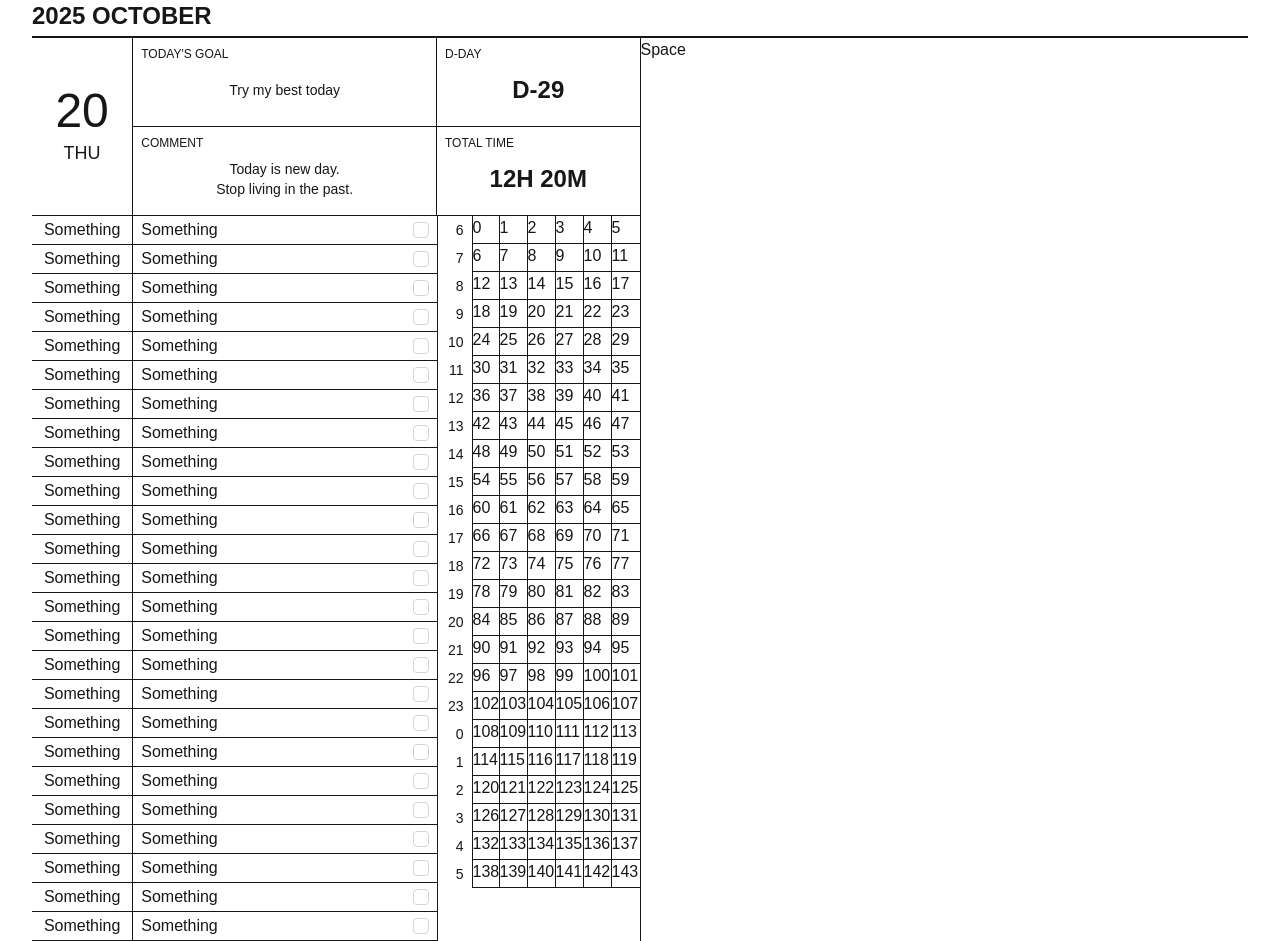
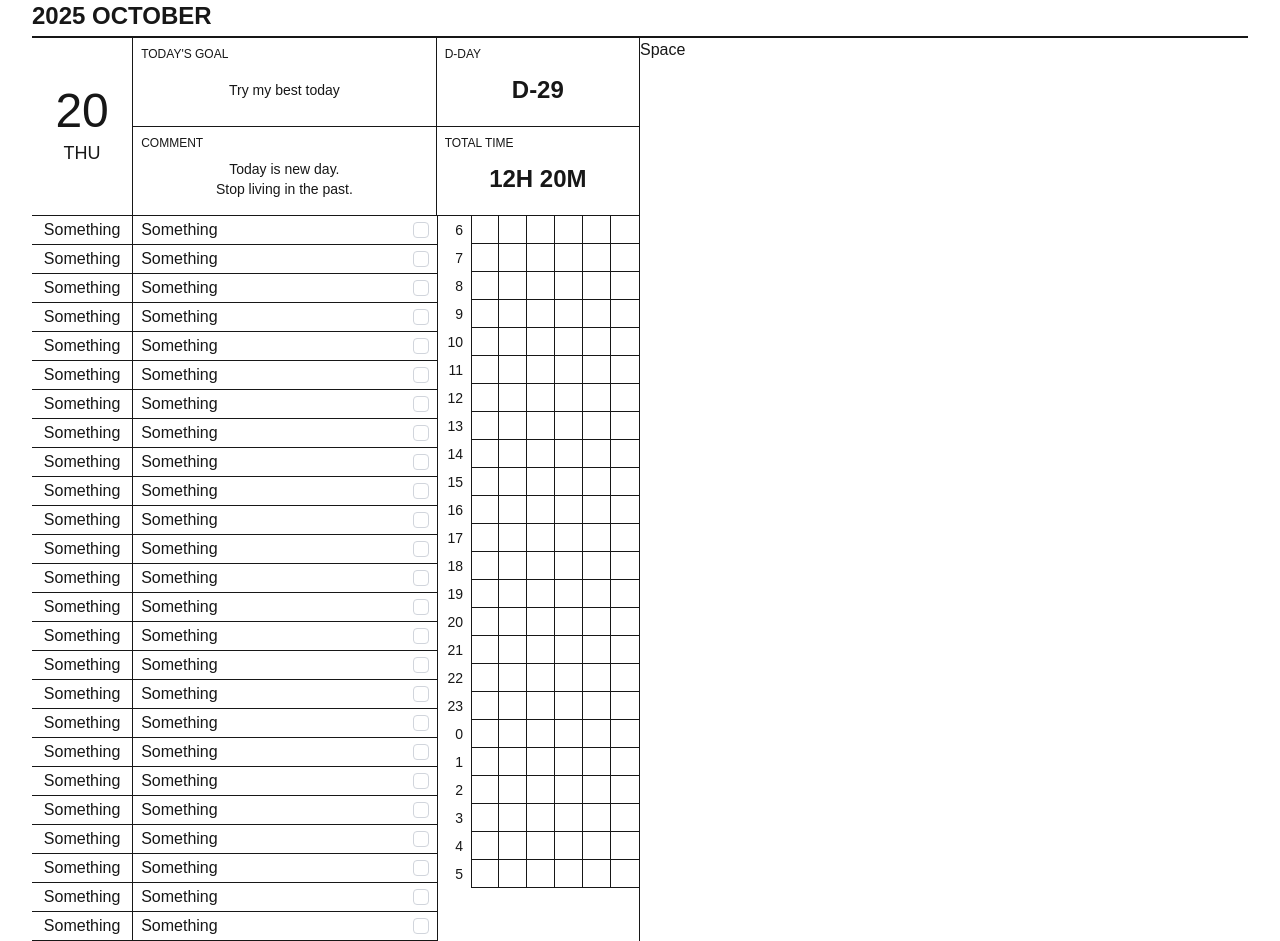
Before and after one commit to Daniely2564/10-minute-planner, a Next.js app: page / in a window 1280 px wide. Built offline with nearby package versions, Linux system fonts and the light colour scheme.

Commit message:
feat: complete timeblocks create block
Todo:
- update or delete existing blocks
- overlapping timeblocks
  - disguise by the prior ones or disable such feature?
- where do we edit the page context
- how do I integrate DB?

```diff
--- a/app/page.tsx
+++ b/app/page.tsx
@@ -1,105 +1,16 @@
 "use client";
-import Checkbox from "@custom/components/checkbox";
-import Slider from "@custom/components/drawer";
-import TenMinutePlanner, {
-  TimeBlock,
-} from "@custom/components/ten-minute-planner";
-import TimeblockSlider from "@custom/components/timeblockSlider";
-import { _500Colors, BgColorWithLightness } from "@custom/types";
-import { useState } from "react";
+import DayPage from "@custom/components/dayPage";
+import { _500Colors } from "@custom/types";
 
 export default function Home() {
-  const timeblocks: TimeBlock[] = [];
-  const [showTimeblockSlider, setShowTimeblockSlider] = useState(false);
-  const [timeblockContent, setTimeblockContent] = useState<{
-    start: number;
-    end: number;
-  } | null>(null);
-  const [timeblockColor, setTimeblockColor] = useState<BgColorWithLightness>(
-    _500Colors[0]
-  );
-  const onTimeblockCreate = (start: number, end: number, cb?: () => void) => {
-    console.log("hi", start, end);
-    setShowTimeblockSlider(true);
-    setTimeblockContent({ start, end });
-    typeof cb === "function" && cb();
-  };
   return (
     <div className="mx-auto max-w-7xl sm:px-6 lg:px-8">
-      <TimeblockSlider
-        open={showTimeblockSlider}
-        close={() => setShowTimeblockSlider(false)}
-        onColorChange={(color) => setTimeblockColor(color)}
-        startTime={timeblockContent?.start}
-        endTime={timeblockContent?.end}
-      />
       <div>
         <h1 className="text-2xl pb-1 font-bold uppercase">2025 October</h1>
       </div>
       <div className="flex border-t-2">
-        <div className="flex-1 grid grid-cols-6 border-r-1">
-          <div className="col-span-1 flex justify-center border-r-1 border-b-1">
-            <div className="text-sm flex items-center flex-col font-medium h-full justify-center gap-1">
-              <div className="text-5xl">20</div>
-              <div className="text-lg">THU</div>
-            </div>
-          </div>
-          <div className="col-span-3 border-r-1">
-            <div className="text-sm flex items-center flex-col p-2 border-b-1">
-              <div className="text-xs uppercase self-start font-medium">
-                Today's Goal
-              </div>
-              <div className="flex justify-center h-full items-center min-h-14 text-center">
-                Try my best today
-              </div>
-            </div>
-            <div className="text-sm flex items-center flex-col p-2 border-b-1">
-              <div className="text-xs uppercase self-start font-medium">
-                Comment
-              </div>
-              <div className="flex justify-center h-full items-center min-h-14 text-center">
-                Today is new day. <br /> Stop living in the past.
-              </div>
-            </div>
-          </div>
-          <div className="col-span-2 text-2xl font-bold">
-            <div className="flex items-center flex-col p-2 border-b-1">
-              <div className="text-xs uppercase self-start font-medium">
-                D-Day
-              </div>
-              <div className="flex justify-center h-full items-center min-h-14 text-center">
-                D-29
-              </div>
-            </div>
-            <div className="font-bold flex items-center flex-col p-2 border-b-1">
-              <div className="text-xs uppercase self-start font-medium">
-                Total Time
-              </div>
-              <div className="flex justify-center h-full items-center min-h-14 text-center">
-                12H 20M
-              </div>
-            </div>
-          </div>
-          <div className="col-span-4 ">
-            {Array.from({ length: 25 }).map((_, idx) => (
-              <div className="grid grid-cols-4 border-b" key={idx}>
-                <div className="col-span-1 border-r text-center py-0.5">
-                  Something
-                </div>
-                <div className="col-span-3 pl-2 pr-2 py-0.5 flex">
-                  <div className="flex-1">Something</div>
-                  <Checkbox id={`checkbox-${idx}`} onClick={console.log} />
-                </div>
-              </div>
-            ))}
-          </div>
-          <div className="col-span-2 border-l-1">
-            <TenMinutePlanner
-              timeblocks={timeblocks}
-              onTimeblockCreate={onTimeblockCreate}
-              selectedRangeColor={timeblockColor}
-            />
-          </div>
+        <div className="flex-1">
+          <DayPage timeblocks={[]} />
         </div>
         <div className="flex-1">Space</div>
       </div>
--- a/components/dayPage.tsx
+++ b/components/dayPage.tsx
@@ -1,7 +1,99 @@
-interface DayPageProps {}
+import { TimeblockContextProvider } from "@custom/context/ten-minute-timeblock-context";
+import TenMinutePlanner, { TimeBlock } from "./ten-minute-planner";
+import Checkbox from "./checkbox";
+import TimeblockSlider from "./timeblockSlider";
+import { useState } from "react";
+import { _500Colors, BgColorWithLightness } from "@custom/types";
 
-const DayPage = ({}: DayPageProps) => {
-  return <div>DayPage</div>;
+interface DayPageProps {
+  timeblocks: TimeBlock[];
+}
+
+const DayPage = ({ timeblocks: initialTimeblocks }: DayPageProps) => {
+  const [showTimeblockSlider, setShowTimeblockSlider] = useState(false);
+  const [timeblockContent, setTimeblockContent] = useState<{
+    start: number;
+    end: number;
+  } | null>(null);
+  const [timeblockColor, setTimeblockColor] = useState<BgColorWithLightness>(
+    _500Colors[0]
+  );
+  const onTimeblockCreate = (start: number, end: number, cb?: () => void) => {
+    console.log("hi", start, end);
+    setShowTimeblockSlider(true);
+    setTimeblockContent({ start, end });
+    typeof cb === "function" && cb();
+  };
+  return (
+    <TimeblockContextProvider timeblocks={initialTimeblocks}>
+      <TimeblockSlider
+        open={showTimeblockSlider}
+        close={() => setShowTimeblockSlider(false)}
+        startTime={timeblockContent?.start}
+        endTime={timeblockContent?.end}
+      />
+      <div className="grid grid-cols-6 border-r-1">
+        <div className="col-span-1 flex justify-center border-r-1 border-b-1">
+          <div className="text-sm flex items-center flex-col font-medium h-full justify-center gap-1">
+            <div className="text-5xl">20</div>
+            <div className="text-lg">THU</div>
+          </div>
+        </div>
+        <div className="col-span-3 border-r-1">
+          <div className="text-sm flex items-center flex-col p-2 border-b-1">
+            <div className="text-xs uppercase self-start font-medium">
+              Today's Goal
+            </div>
+            <div className="flex justify-center h-full items-center min-h-14 text-center">
+              Try my best today
+            </div>
+          </div>
+          <div className="text-sm flex items-center flex-col p-2 border-b-1">
+            <div className="text-xs uppercase self-start font-medium">
+              Comment
+            </div>
+            <div className="flex justify-center h-full items-center min-h-14 text-center">
+              Today is new day. <br /> Stop living in the past.
+            </div>
+          </div>
+        </div>
+        <div className="col-span-2 text-2xl font-bold">
+          <div className="flex items-center flex-col p-2 border-b-1">
+            <div className="text-xs uppercase self-start font-medium">
+              D-Day
+            </div>
+            <div className="flex justify-center h-full items-center min-h-14 text-center">
+              D-29
+            </div>
+          </div>
+          <div className="font-bold flex items-center flex-col p-2 border-b-1">
+            <div className="text-xs uppercase self-start font-medium">
+              Total Time
+            </div>
+            <div className="flex justify-center h-full items-center min-h-14 text-center">
+              12H 20M
+            </div>
+          </div>
+        </div>
+        <div className="col-span-4 ">
+          {Array.from({ length: 25 }).map((_, idx) => (
+            <div className="grid grid-cols-4 border-b" key={idx}>
+              <div className="col-span-1 border-r text-center py-0.5">
+                Something
+              </div>
+              <div className="col-span-3 pl-2 pr-2 py-0.5 flex">
+                <div className="flex-1">Something</div>
+                <Checkbox id={`checkbox-${idx}`} onClick={console.log} />
+              </div>
+            </div>
+          ))}
+        </div>
+        <div className="col-span-2 border-l-1">
+          <TenMinutePlanner onTimeblockCreate={onTimeblockCreate} />
+        </div>
+      </div>
+    </TimeblockContextProvider>
+  );
 };
 
 export default DayPage;
--- a/components/ten-minute-planner/index.tsx
+++ b/components/ten-minute-planner/index.tsx
@@ -1,11 +1,12 @@
 "use client";
-import { _500Colors, BgColorWithLightness } from "@custom/types";
+import { useTimeblockContext } from "@custom/context/ten-minute-timeblock-context";
+import { _500Colors } from "@custom/types";
 import { useState } from "react";
 
 export interface TimeBlock {
   start: number;
   end: number;
-  label: string;
+  activity: string;
   color: string;
   description: string;
 }
@@ -14,20 +15,15 @@ const tenMinutesInHour = 6;
 
 interface TenMinutePlannerProps {
   initialTimeStart?: number;
-  timeblocks: TimeBlock[];
   onTimeblockCreate: (start: number, end: number, cb?: () => void) => void;
-  selectedRangeColor?: BgColorWithLightness;
 }
 
 const TenMinutePlanner = ({
   initialTimeStart = 6,
-  timeblocks: initialTimeblocks = [],
   onTimeblockCreate,
-  selectedRangeColor,
 }: TenMinutePlannerProps) => {
   const [range, setRange] = useState<null | [number] | [Number, number]>(null);
-  const [timeblocks, setTimeblocks] = useState<TimeBlock[]>(initialTimeblocks);
-  const onCellClick = (id: number) => {
+  function onCellClick(id: number) {
     if (range === null) {
       setRange([id]);
     } else if (range.length === 1) {
@@ -41,15 +37,15 @@ const TenMinutePlanner = ({
     } else {
       setRange([id]);
     }
-  };
-  const isCellInRange = (id: number) => {
+  }
+  function isCellInRange(id: number) {
     if (range === null) return false;
     if (range.length === 1) {
       return id === range[0];
     } else {
       return id >= (range[0] as number) && id <= range[1];
     }
-  };
+  }
   return (
     <div>
       {Array.from({ length: 24 }).map((_, i) => (
@@ -57,10 +53,8 @@ const TenMinutePlanner = ({
           id={i}
           hour={(i + initialTimeStart) % 24}
           key={i}
-          on={false}
           onClick={onCellClick}
           isCellInRange={isCellInRange}
-          selectedColor={selectedRangeColor ?? _500Colors[0]}
         />
       ))}
     </div>
@@ -69,19 +63,22 @@ const TenMinutePlanner = ({
 
 const TenMinuteRow = ({
   id,
-  on,
   onClick,
   isCellInRange,
-  selectedColor,
   hour,
 }: {
   id: number;
-  on: boolean;
   onClick: (id: number) => void;
   isCellInRange: (id: number) => boolean;
-  selectedColor: BgColorWithLightness;
   hour: number;
 }) => {
+  const [timeblockContext] = useTimeblockContext();
+  const { form, timeblocks } = timeblockContext;
+
+  function timeblockById(key: number): TimeBlock | undefined {
+    return timeblocks.find((tb) => tb.start <= key && key <= tb.end);
+  }
+
   return (
     <div className="flex items-center gap-2">
       <div className="min-w-5 text-sm text-right flex-1">{hour}</div>
@@ -91,7 +88,13 @@ const TenMinuteRow = ({
           return (
             <TenMinuteCell
               id={key}
-              color={isCellInRange(key) ? selectedColor : ""}
+              color={
+                timeblockById(key)
+                  ? timeblockById(key)!.color
+                  : isCellInRange(key)
+                  ? form.color
+                  : ""
+              }
               key={key}
               onClick={() => onClick(key)}
             />
@@ -119,7 +122,7 @@ const TenMinuteCell = ({
       style={{ display: "inline-block" }}
       onClick={onClick}
     >
-      {id}
+      &nbsp;
     </div>
   );
 };
--- a/components/timeblockSlider.tsx
+++ b/components/timeblockSlider.tsx
@@ -1,19 +1,19 @@
 "use client";
 
-import { _500Colors, BgColorWithLightness } from "@custom/types";
+import { _500Colors } from "@custom/types";
 import { Dialog, DialogPanel, DialogTitle } from "@headlessui/react";
 import { XMarkIcon } from "@heroicons/react/24/outline";
-import { useEffect, useState } from "react";
 import ColorPicker from "./colorPicker";
 import { cn } from "@custom/lib";
 import { initialTimeStart } from "@custom/config/defaults";
+import { useTimeblockContext } from "@custom/context/ten-minute-timeblock-context";
+import { useEffect } from "react";
 
 interface TimeblockSliderProps {
   open: boolean;
   close: () => void;
   startTime?: number;
   endTime?: number;
-  onColorChange?: (color: BgColorWithLightness) => void;
 }
 
 const TimeblockSlider = ({
@@ -21,17 +21,11 @@ const TimeblockSlider = ({
   close,
   startTime,
   endTime,
-  onColorChange,
 }: TimeblockSliderProps) => {
-  const [form, setForm] = useState<{ color: BgColorWithLightness }>({
-    color: "bg-blue-500", // default 500
-  });
+  const [timeblockContext, tbReducer] = useTimeblockContext();
+  const { form } = timeblockContext;
   // each idx represents the location of the 10 minute unit
   // it should calculate base hour + (idx * 10)
-
-  useEffect(() => {
-    onColorChange?.(form.color);
-  }, [form.color]);
   const calculateTime = (
     idx: number | undefined,
     isEnd?: boolean,
@@ -41,8 +35,20 @@ const TimeblockSlider = ({
     const estimatedTime = timeStart * 60 + idx! * 10 + (isEnd ? 9 : 0);
     const hour = Math.floor(estimatedTime / 60);
     const min = estimatedTime % 60;
-    return `${hour}:${min < 10 ? "0" + min : min}`;
+    return `${hour % 24}:${min < 10 ? "0" + min : min}`;
   };
+
+  useEffect(() => {
+    if (open) {
+      tbReducer({
+        type: "UPDATE_FORM",
+        payload: {
+          start: startTime,
+          end: endTime,
+        },
+      });
+    }
+  }, [open]);
   return (
     <Dialog open={open} onClose={close} className="relative z-10">
       <div className="fixed inset-0" />
@@ -54,7 +60,7 @@ const TimeblockSlider = ({
               transition
               className="pointer-events-auto w-screen max-w-md transform transition duration-500 ease-in-out data-closed:translate-x-full sm:duration-700"
             >
-              <form className="flex h-full flex-col divide-y divide-gray-200 bg-black/30 shadow-xl">
+              <div className="flex h-full flex-col divide-y divide-gray-200 bg-black/30 shadow-xl">
                 <div className="h-0 flex-1 overflow-y-auto">
                   <div
                     className={cn(
@@ -133,16 +139,25 @@ const TimeblockSlider = ({
                         </div>
                         <div>
                           <label
-                            htmlFor="project-name"
+                            htmlFor="activity"
                             className="block text-sm/6 font-medium text-white/90"
                           >
                             Activity
                           </label>
                           <div className="mt-2">
                             <input
-                              id="project-name"
-                              name="project-name"
+                              id="activity"
+                              name="activity"
                               type="text"
+                              onChange={(e) =>
+                                tbReducer({
+                                  type: "UPDATE_FORM",
+                                  payload: {
+                                    activity: e.target.value,
+                                  },
+                                })
+                              }
+                              value={form.activity}
                               className="block w-full rounded-md bg-black/30 px-3 py-1.5 text-base text-white/90 outline-1 -outline-offset-1 outline-gray-300 placeholder:text-gray-400 focus-visible:outline-2 focus-visible:-outline-offset-2 focus-visible:outline-sky-600 sm:text-sm/6"
                             />
                           </div>
@@ -158,9 +173,17 @@ const TimeblockSlider = ({
                             <textarea
                               id="project-description"
                               name="project-description"
+                              value={form.description}
+                              onChange={(e) =>
+                                tbReducer({
+                                  type: "UPDATE_FORM",
+                                  payload: {
+                                    description: e.target.value,
+                                  },
+                                })
+                              }
                               rows={3}
                               className="block w-full rounded-md bg-black/30 px-3 py-1.5 text-base text-white/90 outline-1 -outline-offset-1 outline-gray-300 placeholder:text-gray-400 focus-visible:outline-2 focus-visible:-outline-offset-2 focus-visible:outline-sky-600 sm:text-sm/6"
-                              defaultValue={""}
                             />
                           </div>
                         </div>
@@ -175,7 +198,12 @@ const TimeblockSlider = ({
                             <ColorPicker
                               color={form.color}
                               onChange={(color) =>
-                                setForm((prev) => ({ ...prev, color }))
+                                tbReducer({
+                                  type: "UPDATE_FORM",
+                                  payload: {
+                                    color,
+                                  },
+                                })
                               }
                             />
                           </div>
@@ -193,13 +221,23 @@ const TimeblockSlider = ({
                     Cancel
                   </button>
                   <button
-                    type="submit"
+                    onClick={() =>
+                      tbReducer({
+                        type: "CREATE_TIMEBLOCKS_SCHEDULE",
+                        payload: {
+                          cb(timeblock) {
+                            setTimeout(close, 200);
+                          },
+                        },
+                      })
+                    }
+                    type="button"
                     className="ml-4 inline-flex justify-center rounded-md bg-sky-600 px-3 py-2 text-sm font-semibold text-white shadow-xs hover:bg-sky-500 focus-visible:outline-2 focus-visible:outline-offset-2 focus-visible:outline-sky-600"
                   >
                     Save
                   </button>
                 </div>
-              </form>
+              </div>
             </DialogPanel>
           </div>
         </div>
--- a/context/ten-minute-timeblock-context.tsx
+++ b/context/ten-minute-timeblock-context.tsx
@@ -18,20 +18,20 @@ const initialContext: TimeblockContextState = {
     start: 0,
     end: 0,
     timeStart: initialTimeStart,
-    color: "bg-amber-100",
+    color: "bg-blue-500",
     activity: "",
     description: "",
   },
 };
 
 export const TimeblockContext = createContext<
-  [TimeblockContextState, Dispatch<GlobalAction>]
+  [TimeblockContextState, Dispatch<TimeblockContextAction>]
 >([initialContext, () => null as any]);
 
 const timeblockReducer = (
   prevState: TimeblockContextState,
-  action: GlobalAction
-) => {
+  action: TimeblockContextAction
+): TimeblockContextState => {
   switch (action.type) {
     case "UPDATE_FORM":
       return {
@@ -46,19 +46,32 @@ const timeblockReducer = (
         ...prevState,
         timeblocks: action.payload,
       };
+    case "CREATE_TIMEBLOCKS_SCHEDULE":
+      const form = prevState.form;
+      if (action.payload?.cb) {
+        action.payload?.cb(form);
+      }
+      return {
+        ...prevState,
+        timeblocks: [...prevState.timeblocks, { ...form }],
+        form: initialContext.form,
+      };
     default:
       throw Error("Invalid Action Type Provided");
   }
 };
 
-export const GlobalPropsProvider = ({
+export const TimeblockContextProvider = ({
   children,
   timeblocks,
 }: {
   children: React.ReactNode;
   timeblocks: TimeBlock[];
 }): any => {
-  const reducer = useReducer(timeblockReducer, initialContext);
+  const reducer = useReducer(timeblockReducer, {
+    ...initialContext,
+    timeblocks,
+  });
 
   return (
     <TimeblockContext.Provider value={reducer}>
@@ -80,7 +93,7 @@ export interface TimeblockContextState {
   form: TimeblockForm;
 }
 
-export type GlobalAction =
+export type TimeblockContextAction =
   | {
       type: "UPDATE_TIMEBLOCKS";
       payload: TimeBlock[];
@@ -88,4 +101,10 @@ export type GlobalAction =
   | {
       type: "UPDATE_FORM";
       payload: Partial<TimeblockForm>;
+    }
+  | {
+      type: "CREATE_TIMEBLOCKS_SCHEDULE";
+      payload?: {
+        cb?: (timeblock: TimeBlock) => void;
+      };
     };
```
